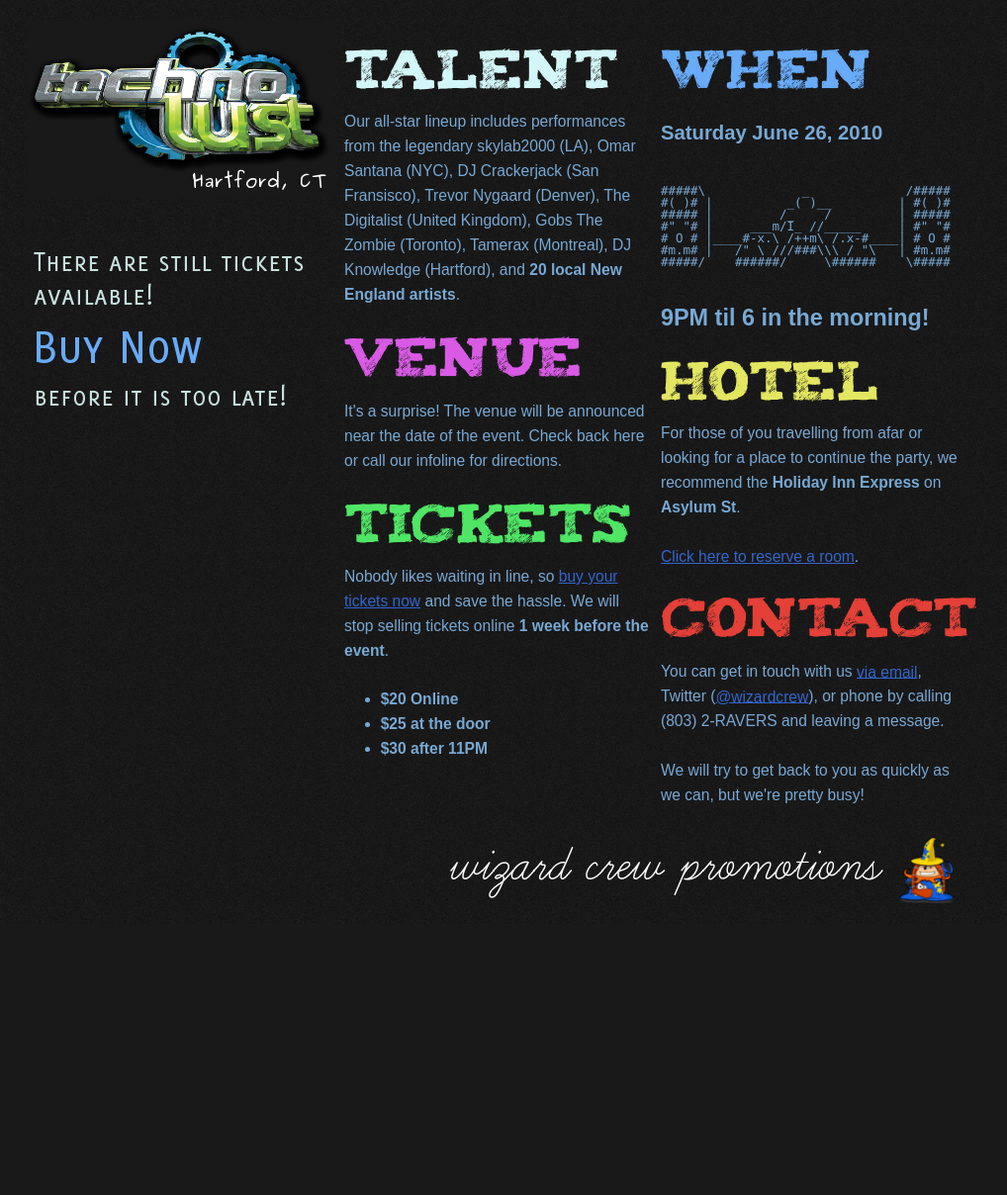
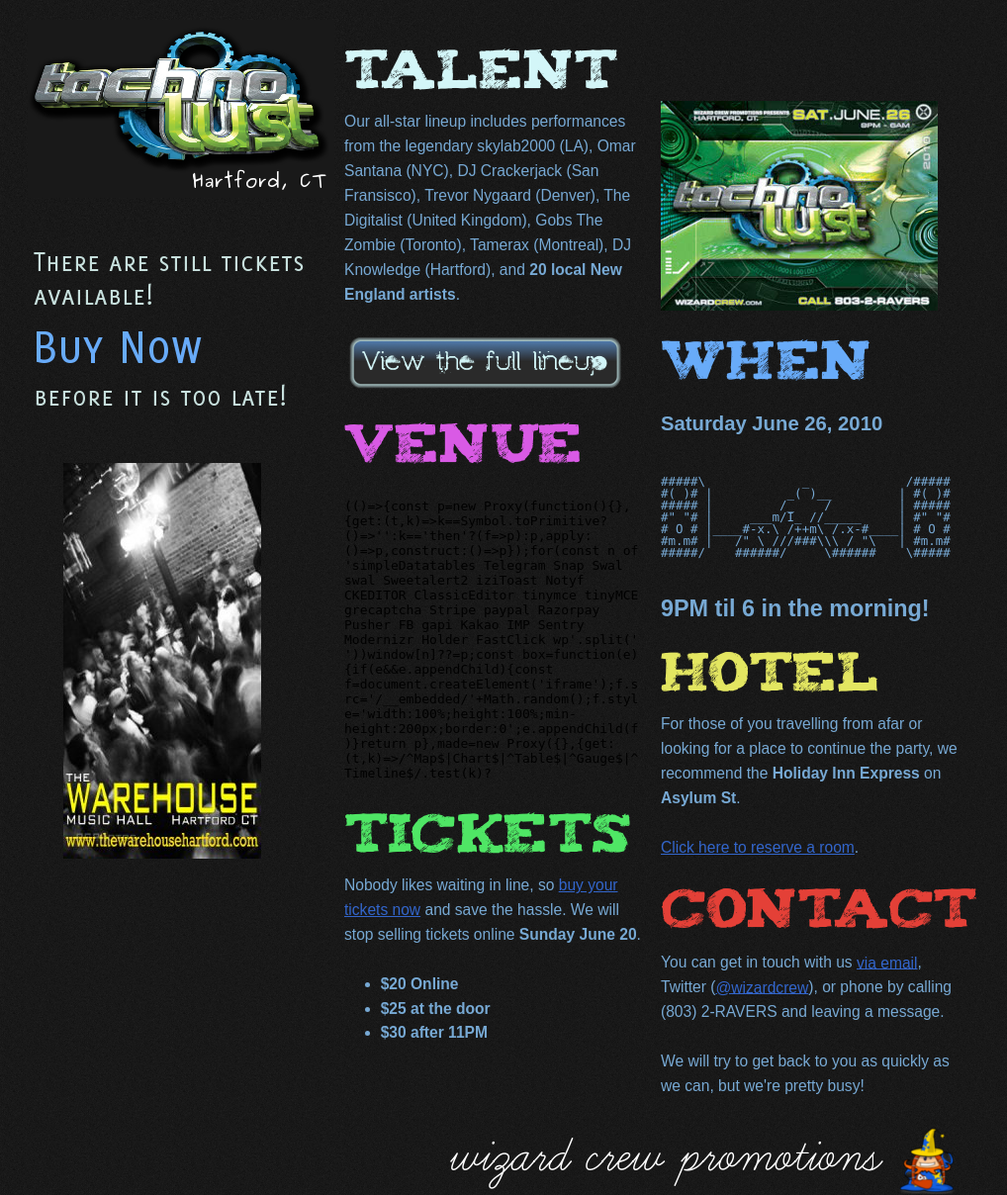
Before and after one commit to logankoester/wizardcrew, a PHP site: page /technolust/index.html in a window 1280 px wide. Shown: the top 1208 px of the page at 99% size, without its empty margins (137-1155 px from the left). Before the commit the page ends 913 px from the top, so only its background shows below. Run offline with PHP 8.4, Linux system fonts and the light colour scheme; some libraries are stand-ins or nearby versions.

Commit message:
Released venue

```diff
--- a/wizardcrew.com/technolust/css/style.css
+++ b/wizardcrew.com/technolust/css/style.css
@@ -32,6 +32,22 @@ h1 {
   font-size: 6em;
 }
 
+#flyer {
+  background-image: url(../images/flyer-front-sidebar.jpg);
+  width: 280px;
+  height: 212px;
+  margin-top: 82px;
+}
+
+#flyer:hover {
+  background-image: url(../images/flyer-back-sidebar.jpg);
+}
+
+#warehouse-banner {
+  position: relative;
+  left: -19px;
+}
+
 /**************************************/
 /*            MAIN CONTENT            */
 /**************************************/
--- a/wizardcrew.com/technolust/index.html
+++ b/wizardcrew.com/technolust/index.html
@@ -10,9 +10,9 @@
 <meta name="robots" content="index, follow" />
 
 
-<meta name="description" content="" />
-<meta name="keywords" content="" />
-<meta name="author" content="" />
+<meta name="description" content="Performances from the legendary skylab2000, Omar Santana, DJ Crackerjack, Trevor Nygaard, The Digitalist, Gobs The Zombie, Tamerax, DJ Knowledge, and 20 local New England artists." />
+<meta name="keywords" content="rave, edm, raver, live music, hartford, new england, clubbing" />
+<meta name="author" content="Wizard Crew Promotions" />
 
 <!-- Favicon -->
 <link rel="shortcut icon" href="images/favicon_wizard.ico" />
@@ -27,7 +27,9 @@
 
 <!-- JavaScript -->
 <script src="js/jquery.js"> type="text/javascript"></script>
-<script src="" type="text/javascript">
+<script type="text/javascript">
+$(document).ready(function(){
+});
 </script>
 
 </head>
@@ -35,13 +37,17 @@
   <div class="container">
     <div id="main-content">
       <div class="span-8">
-        <img src="images/logo-small.png" alt="TECHNOLUST" />
-        <br />
-        <br />
-        <br />
+        <a href="index.html"><img src="images/logo-small.png" alt="TECHNOLUST" /></a>
+        <br /><br /><br />
         <a class="noicon" href="http://guestlistapp.com/events/12846">
           <img src="images/buy_tickets.png" />
         </a>
+        <br /><br /><br />
+        <div id="warehouse-banner" class="center">
+          <a href="http://www.thewarehousehartford.com/">
+            <img src="images/warehouse.jpg" />
+          </a>
+        </div>
       </div>
       <div class="span-8">
         <h2><img src="images/talent.png" alt="Talent" /></h2>
@@ -49,13 +55,14 @@
         Omar Santana (NYC), DJ Crackerjack (San Fransisco), Trevor Nygaard (Denver), The Digitalist (United Kingdom), Gobs The Zombie (Toronto),
         Tamerax (Montreal), DJ Knowledge (Hartford), and <strong>20 local New England artists</strong>.
         </p>
+        <a href="http://newraveorder.com/viewtopic.php?t=57249"><img src="images/view_lineup.png" alt="View the full lineup" /></a>
         <h2><img src="images/venue.png" alt="Venue" /></h2>
-        <p>It's a surprise! The venue will be announced near the date of the event.
-          Check back here or call our infoline for directions.
-        </p>
+        <!-- Google Maps -->
+        <iframe width="300" height="300" frameborder="0" scrolling="no" marginheight="0" marginwidth="0" src="http://maps.google.com/maps?f=q&amp;source=s_q&amp;hl=en&amp;geocode=&amp;q=Warehouse,+45+Bartholomew+Avenue,+Hartford,+CT+06106-2202&amp;sll=43.162219,-71.098882&amp;sspn=0.012052,0.016479&amp;ie=UTF8&amp;hq=Warehouse,&amp;hnear=45+Bartholomew+Ave,+Hartford,+Connecticut+06106&amp;t=h&amp;cid=2625696957969261805&amp;ll=41.76587,-72.702799&amp;spn=0.019206,0.025749&amp;z=14&amp;iwloc=A&amp;output=embed"></iframe>
+
         <h2><img src="images/tickets.png" alt="Tickets" /></h2>
         <p>Nobody likes waiting in line, so <a class="noicon" href="http://guestlistapp.com/events/12846">buy your tickets now</a> and save the hassle. We will stop selling
-        tickets online <strong>1 week before the event</strong>.
+        tickets online <strong>Sunday June 20</strong>.
         </p>
         <ul>
           <li><strong>$20 Online</strong></li>
@@ -64,6 +71,9 @@
         </ul>
       </div>
       <div class="span-8 last">
+        <a href="http://wizardcrew.com/technolust/images/flyer/technolust-back.jpg">
+          <div id="flyer"></div>
+        </a>
         <h2><img src="images/when.png" alt="When" /></h2>
         <h4>Saturday June 26, 2010</h4>
           <pre id="dj">
```
Also changed, not shown: wizardcrew.com/technolust/images/flyer-back-sidebar.jpg (added), wizardcrew.com/technolust/images/flyer-front-sidebar.jpg (added), wizardcrew.com/technolust/images/view_lineup.png (added), wizardcrew.com/technolust/images/warehouse.jpg (added), 2 other files.
